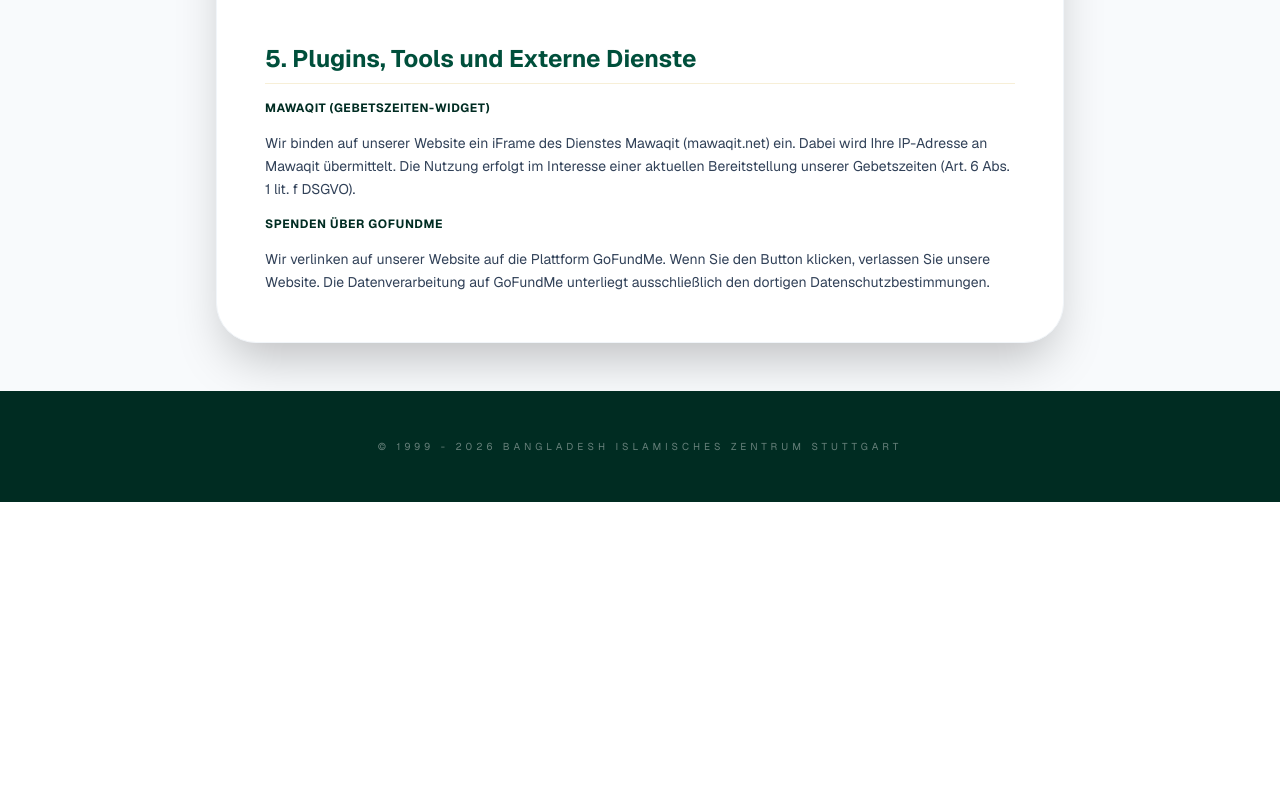
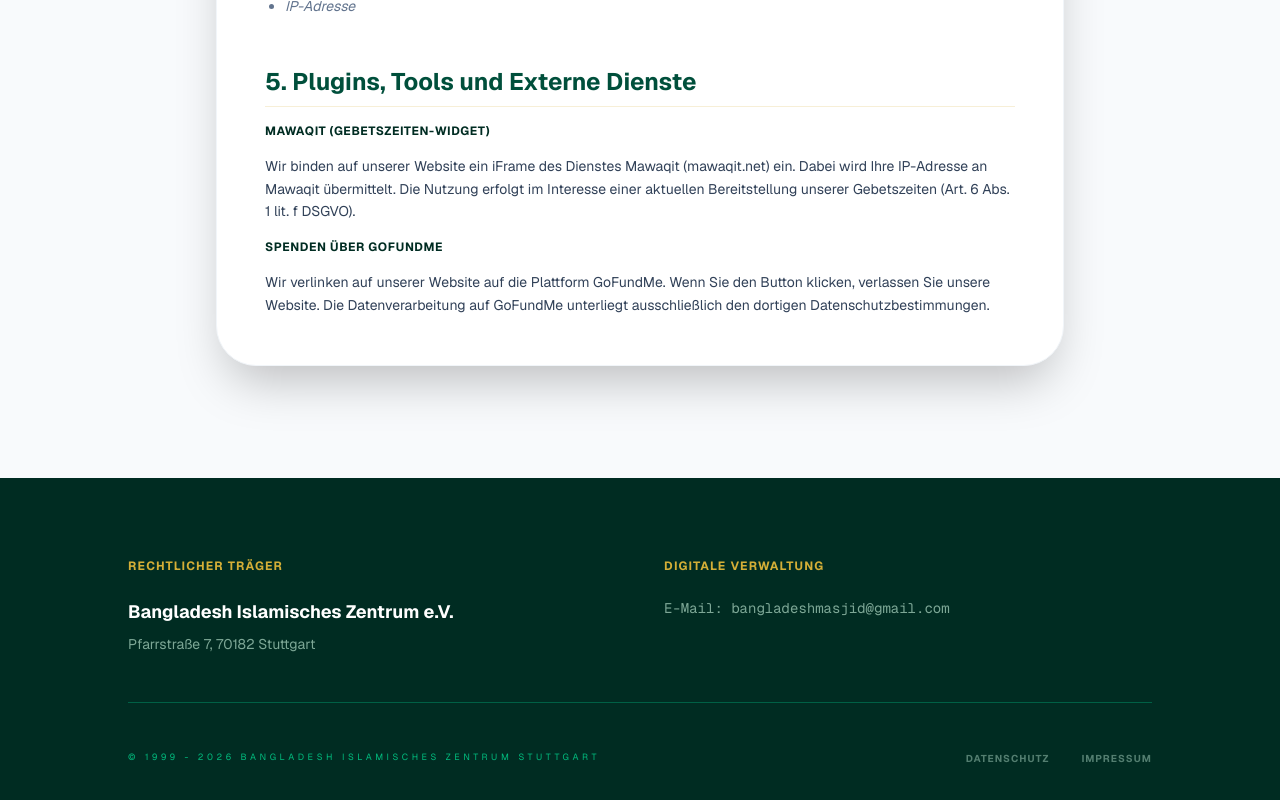
Before and after one commit to Hamimabi/moschee-website, a Next.js app: page /datenschutz in a window 1280 px wide. Shown: the part 2743-3543 px from the top of the page. Before the commit the page ends 3245 px from the top, so only its background shows below. Built offline with nearby package versions, Linux system fonts and the light colour scheme.

Commit message:
Datenschutz Vercel Update und Footer Fix

```diff
--- a/app/Impressum/page.tsx
+++ b/app/Impressum/page.tsx
@@ -31,7 +31,7 @@ export default function Impressum() {
       <Link href="/ueber-uns" className="hover:text-[#D4AF37] transition-colors">Über uns</Link>
       <Link href="/aktuelles" className="hover:text-[#D4AF37] transition-colors">Aktuelles</Link>
       <Link href="/#spenden" className="hover:text-[#D4AF37] transition-colors">Spenden</Link>
-      <a href="#kontakt" className="hover:text-[#D4AF37] transition-colors cursor-pointer">Kontakt</a>
+      <Link href="/#kontakt" className="hover:text-[#D4AF37] transition-colors cursor-pointer">Kontakt</Link>
 
     </div>
 
@@ -73,7 +73,7 @@ export default function Impressum() {
 
             <div className="border-t border-slate-100 pt-8">
               <h3 className="font-bold text-emerald-950 uppercase text-xs tracking-wider mb-3">Kontakt</h3>
-              <p>E-Mail: <a href="mailto bangladeshmasjid@gmail.com" className="text-emerald-700 hover:text-[#D4AF37] transition-colors"> bangladeshmasjid@gmail.com</a></p>
+              <p>E-Mail: <a href="mailto:bangladeshmasjid@gmail.com" className="text-emerald-700 hover:text-[#D4AF37] transition-colors"> bangladeshmasjid@gmail.com</a></p>
             </div>
 
             <div className="border-t border-slate-100 pt-8">
@@ -87,10 +87,37 @@ export default function Impressum() {
         </div>
       </section>
 
-      {/* FOOTER */}
-      <footer className="bg-emerald-950 text-white/40 py-12 text-center text-[10px] uppercase tracking-[0.4em]">
-        &copy; 1999 - 2026 Bangladesh Islamisches Zentrum Stuttgart
-      </footer>
+      <footer id="footer" className="bg-emerald-950 text-white pt-20 pb-10 px-6">
+  <div className="max-w-5xl mx-auto grid md:grid-cols-2 gap-12 border-b border-emerald-800 pb-12">
+    <div>
+      <h4 className="font-bold text-[#D4AF37] text-xs uppercase tracking-widest mb-6">Rechtlicher Träger</h4>
+      <div className="text-sm text-emerald-100/60 space-y-2">
+        <p className="font-bold text-white text-lg">Bangladesh Islamisches Zentrum e.V.</p>
+        <p>Pfarrstraße 7, 70182 Stuttgart</p>
+      </div>
+    </div>
+    <div>
+      <h4 className="font-bold text-[#D4AF37] text-xs uppercase tracking-widest mb-6">Digitale Verwaltung</h4>
+      <p className="text-sm text-emerald-100/60 font-mono">E-Mail: bangladeshmasjid@gmail.com</p>
+    </div>
+  </div>
+
+  {/* RECHTLICHE LINKS & COPYRIGHT */}
+  <div className="max-w-5xl mx-auto mt-12 flex flex-col md:flex-row justify-between items-center gap-6">
+    <div className="text-[9px] text-emerald-500 uppercase tracking-[0.4em]">
+      &copy; 1999 - 2026 Bangladesh Islamisches Zentrum Stuttgart
+    </div>
+
+    <div className="flex gap-8 text-[10px] uppercase tracking-widest font-bold text-emerald-100/40">
+      <Link href="/datenschutz" className="hover:text-[#D4AF37] transition-colors">
+        Datenschutz
+      </Link>
+      <Link href="/Impressum" className="hover:text-[#D4AF37] transition-colors">
+        Impressum
+      </Link>
+    </div>
+  </div>
+</footer>
     </main>
   );
 }
--- a/app/datenschutz/page.tsx
+++ b/app/datenschutz/page.tsx
@@ -6,6 +6,7 @@ export default function Datenschutz() {
     <main className="min-h-screen bg-slate-50 font-sans text-slate-900">
 
       {/* NAVIGATION */}
+{/* NAVIGATION */}
 <nav className="bg-[#064e3b] text-white p-4 sticky top-0 z-[100] shadow-xl border-b-2 border-[#D4AF37]/30 w-full">
   <div className="max-w-7xl mx-auto flex justify-between items-center">
 
@@ -32,16 +33,18 @@ export default function Datenschutz() {
       <Link href="/ueber-uns" className="hover:text-[#D4AF37] transition-colors">Über uns</Link>
       <Link href="/aktuelles" className="hover:text-[#D4AF37] transition-colors">Aktuelles</Link>
       <Link href="/#spenden" className="hover:text-[#D4AF37] transition-colors">Spenden</Link>
-      <Link href="/#kontakt" className="hover:text-[#D4AF37] transition-colors">Kontakt</Link>
-
+      {/* HIER GEFIXT: Ein sauberer Next.js Link zur Startseite mit ID */}
+      <Link href="/#kontakt" className="hover:text-[#D4AF37] transition-colors">
+        Kontakt
+      </Link>
     </div>
 
-    <a
-      href="#spenden"
+    <Link
+      href="/#spenden"
       className="bg-[#D4AF37] hover:bg-[#C5A028] text-emerald-950 px-5 py-2 rounded-full font-black text-xs transition-all shadow-md active:scale-95"
     >
       UNTERSTÜTZEN
-    </a>
+    </Link>
   </div>
 </nav>
 
@@ -77,8 +80,9 @@ export default function Datenschutz() {
           {/* 2. HOSTING */}
           <div className="space-y-4">
             <h3 className="text-2xl font-bold text-emerald-900 border-b border-[#D4AF37]/20 pb-2">2. Hosting</h3>
-            <p>Wir hosten die Inhalte unserer Website bei einem externen Anbieter. Die personenbezogenen Daten, die auf dieser Website erfasst werden, werden auf den Servern des Hosters gespeichert. Hierbei kann es sich v. a. um IP-Adressen, Kontaktanfragen, Meta- und Kommunikationsdaten, Vertragsdaten, Kontaktdaten, Namen, Websitezugriffe und sonstige Daten, die über eine Website generiert werden, handeln.</p>
+            <p>Wir hosten die Inhalte unserer Website bei dem externen Anbieter Vercel Inc., 340 S Lemon Ave #4133, Walnut, CA 91789, USA. Die personenbezogenen Daten, die auf dieser Website erfasst werden, werden auf den Servern des Hosters gespeichert. Hierbei kann es sich v. a. um IP-Adressen, Kontaktanfragen, Meta- und Kommunikationsdaten, Vertragsdaten, Kontaktdaten, Namen, Websitezugriffe und sonstige Daten, die über eine Website generiert werden, handeln.</p>
             <p>Der Einsatz des Hosters erfolgt zum Zwecke der Vertragserfüllung gegenüber unseren potenziellen und bestehenden Besuchern (Art. 6 Abs. 1 lit. b DSGVO) und im Interesse einer sicheren, schnellen und effizienten Bereitstellung unseres Online-Angebots durch einen professionellen Anbieter (Art. 6 Abs. 1 lit. f DSGVO). Unser Hoster wird Ihre Daten nur insoweit verarbeiten, wie dies zur Erfüllung seiner Leistungspflichten erforderlich ist.</p>
+
           </div>
 
           {/* 3. PFLICHTINFORMATIONEN */}
@@ -138,9 +142,40 @@ export default function Datenschutz() {
         </div>
       </section>
 
-      {/* FOOTER */}
-      <footer className="bg-emerald-950 text-white/40 py-12 text-center text-[10px] uppercase tracking-[0.4em]">
-        &copy; 1999 - 2026 Bangladesh Islamisches Zentrum Stuttgart
+      {/* ABSTAND ZWISCHEN WEISSEM KASTEN UND FOOTER */}
+      <div className="h-16"></div>
+
+     {/* FOOTER */}
+     <footer id="footer" className="bg-emerald-950 text-white pt-20 pb-10 px-6 mt-auto">
+        <div className="max-w-5xl mx-auto grid md:grid-cols-2 gap-12 border-b border-emerald-800 pb-12">
+          <div>
+            <h4 className="font-bold text-[#D4AF37] text-xs uppercase tracking-widest mb-6">Rechtlicher Träger</h4>
+            <div className="text-sm text-emerald-100/60 space-y-2">
+              <p className="font-bold text-white text-lg">Bangladesh Islamisches Zentrum e.V.</p>
+              <p>Pfarrstraße 7, 70182 Stuttgart</p>
+            </div>
+          </div>
+          <div>
+            <h4 className="font-bold text-[#D4AF37] text-xs uppercase tracking-widest mb-6">Digitale Verwaltung</h4>
+            <p className="text-sm text-emerald-100/60 font-mono">E-Mail: bangladeshmasjid@gmail.com</p>
+          </div>
+        </div>
+
+        {/* RECHTLICHE LINKS & COPYRIGHT */}
+        <div className="max-w-5xl mx-auto mt-12 flex flex-col md:flex-row justify-between items-center gap-6">
+          <div className="text-[9px] text-emerald-500 uppercase tracking-[0.4em]">
+            &copy; 1999 - 2026 Bangladesh Islamisches Zentrum Stuttgart
+          </div>
+
+          <div className="flex gap-8 text-[10px] uppercase tracking-widest font-bold text-emerald-100/40">
+            <Link href="/datenschutz" className="hover:text-[#D4AF37] transition-colors">
+              Datenschutz
+            </Link>
+            <Link href="/Impressum" className="hover:text-[#D4AF37] transition-colors">
+              Impressum
+            </Link>
+          </div>
+        </div>
       </footer>
     </main>
   );
--- a/app/ueber-uns/page.tsx
+++ b/app/ueber-uns/page.tsx
@@ -129,10 +129,37 @@ export default function UeberUns() {
         </div>
       </section>
 
-      {/* FOOTER */}
-      <footer className="bg-emerald-950 text-white/40 py-12 text-center text-[10px] uppercase tracking-[0.4em]">
-        &copy; 1999 - 2026 Bangladesh Islamisches Zentrum Stuttgart
-      </footer>
+      <footer id="footer" className="bg-emerald-950 text-white pt-20 pb-10 px-6">
+  <div className="max-w-5xl mx-auto grid md:grid-cols-2 gap-12 border-b border-emerald-800 pb-12">
+    <div>
+      <h4 className="font-bold text-[#D4AF37] text-xs uppercase tracking-widest mb-6">Rechtlicher Träger</h4>
+      <div className="text-sm text-emerald-100/60 space-y-2">
+        <p className="font-bold text-white text-lg">Bangladesh Islamisches Zentrum e.V.</p>
+        <p>Pfarrstraße 7, 70182 Stuttgart</p>
+      </div>
+    </div>
+    <div>
+      <h4 className="font-bold text-[#D4AF37] text-xs uppercase tracking-widest mb-6">Digitale Verwaltung</h4>
+      <p className="text-sm text-emerald-100/60 font-mono">E-Mail: bangladeshmasjid@gmail.com</p>
+    </div>
+  </div>
+
+  {/* RECHTLICHE LINKS & COPYRIGHT */}
+  <div className="max-w-5xl mx-auto mt-12 flex flex-col md:flex-row justify-between items-center gap-6">
+    <div className="text-[9px] text-emerald-500 uppercase tracking-[0.4em]">
+      &copy; 1999 - 2026 Bangladesh Islamisches Zentrum Stuttgart
+    </div>
+
+    <div className="flex gap-8 text-[10px] uppercase tracking-widest font-bold text-emerald-100/40">
+      <Link href="/datenschutz" className="hover:text-[#D4AF37] transition-colors">
+        Datenschutz
+      </Link>
+      <Link href="/Impressum" className="hover:text-[#D4AF37] transition-colors">
+        Impressum
+      </Link>
+    </div>
+  </div>
+</footer>
     </main>
   );
 }
```
